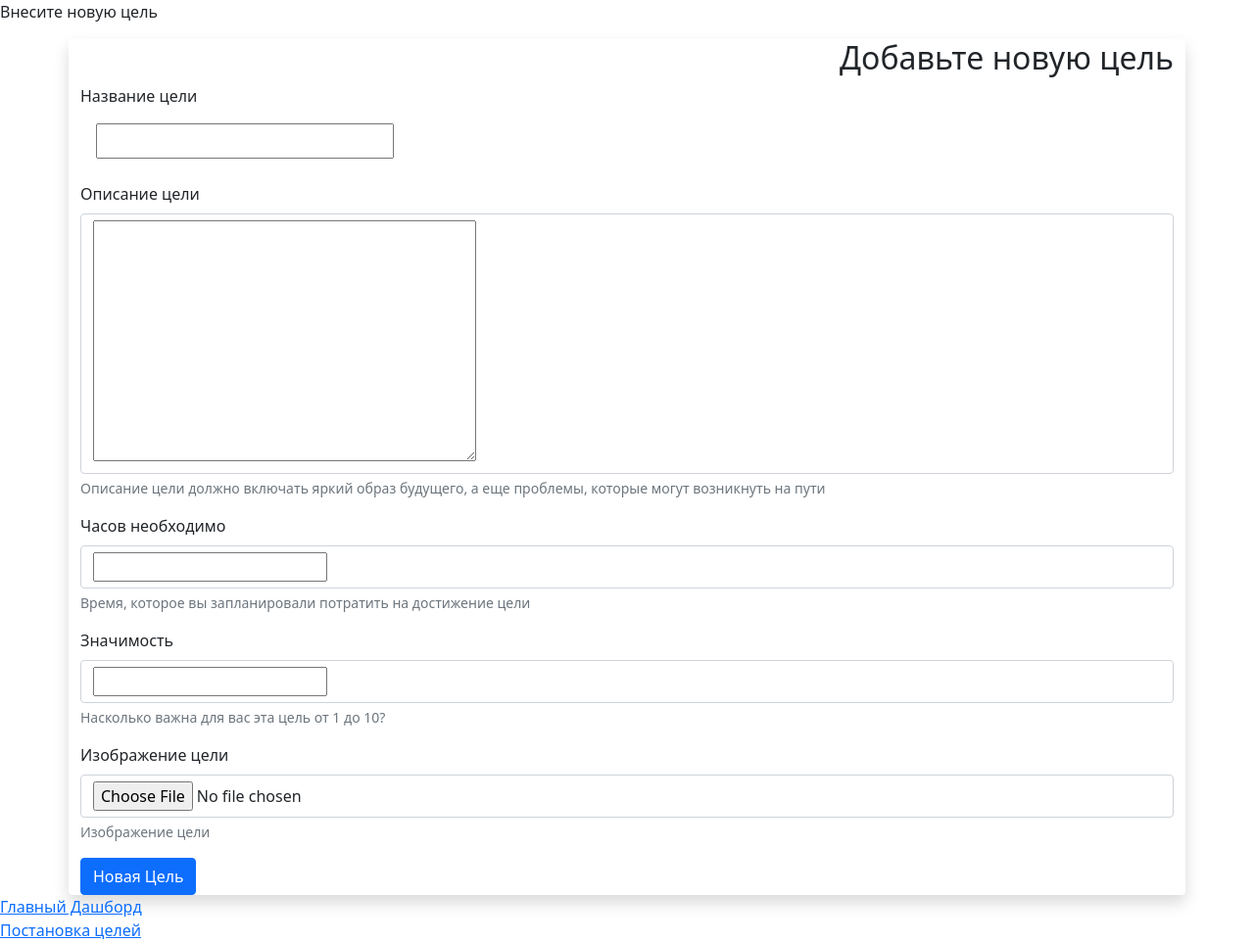
After one commit to AlexRussianPyth/gladwellproject, a Django app: page /set-goal in a window 1280 px wide. The commit adds this page. Shown: the whole page at 98% size. Run offline with Django 4.2, Linux system fonts and the light colour scheme.

Commit message:
create goal form added

```diff
--- a/gladwellproject/settings.py
+++ b/gladwellproject/settings.py
@@ -122,3 +122,6 @@ STATIC_URL = 'static/'
 # https://docs.djangoproject.com/en/4.0/ref/settings/#default-auto-field
 
 DEFAULT_AUTO_FIELD = 'django.db.models.BigAutoField'
+
+MEDIA_ROOT = BASE_DIR / "uploads"
+MEDIA_URL = "/user-media/"
--- /dev/null
+++ b/timerecord/forms.py
@@ -0,0 +1,8 @@
+from django import forms
+from .models import Goal
+
+class GoalForm(forms.ModelForm):
+    class Meta:
+        model = Goal
+        fields = "__all__"
+        exclude = ["slug", "created_at", "is_achieved"]
--- a/timerecord/models.py
+++ b/timerecord/models.py
@@ -5,14 +5,14 @@ from django.core.validators import MinValueValidator, MaxValueValidator
 
 class Goal(models.Model):
     name = models.CharField(max_length=100, verbose_name="Название цели", null=False, blank=False)
-    slug = models.SlugField(unique=True)
+    slug = models.SlugField()
     # MAKE TEST check slugify
-    description = models.TextField()
-    target_hours = models.IntegerField(validators=[MinValueValidator(1), MaxValueValidator(10000)])
-    rating = models.IntegerField(validators=[MinValueValidator(1), MaxValueValidator(10)])
+    description = models.TextField(verbose_name="Описание цели")
+    target_hours = models.IntegerField(validators=[MinValueValidator(1), MaxValueValidator(10000)], verbose_name="Часов необходимо")
+    rating = models.IntegerField(validators=[MinValueValidator(1), MaxValueValidator(10)], verbose_name="Значимость")
     created_at = models.DateTimeField(auto_now_add=True)
-    is_achieved = models.BooleanField(default=False)
-    image = models.ImageField(verbose_name="Изображение цели")
+    is_achieved = models.BooleanField(default=False, verbose_name="Достигнута")
+    image = models.ImageField(upload_to="images/%Y/%m/%d/", verbose_name="Изображение цели")
 
     def get_absolute_url(self):
         pass
--- a/timerecord/templates/timerecord/base.html
+++ b/timerecord/templates/timerecord/base.html
@@ -17,5 +17,7 @@
     {% block footer %}
     {% endblock %}
 
+    {% include 'timerecord/footer.html' %}
+
 </body>
 </html>
--- /dev/null
+++ b/timerecord/templates/timerecord/footer.html
@@ -0,0 +1,5 @@
+
+
+
+<div><a href="{% url 'homepage' %}">Главный Дашборд</a></div>
+<div><a href="{% url 'set-goal' %}">Постановка целей</a></div>
--- a/timerecord/templates/timerecord/homepage.html
+++ b/timerecord/templates/timerecord/homepage.html
@@ -10,6 +10,7 @@
     <strong>Success!</strong>
     Bootstrap 5 is now installed
 </div>
+
 <p>Content Here!</p>
 {% if all_objects %}
     {% for obj in all_objects %}
--- /dev/null
+++ b/timerecord/templates/timerecord/setgoal.html
@@ -0,0 +1,60 @@
+{% extends 'timerecord/base.html' %}
+{% block title %} {% endblock %}
+
+{% block content %}
+<p>Внесите новую цель</p>
+<!-- <div class="shadow p-3 mb-5 bg-body rounded">Regular shadow</div> -->
+<div class="container shadow bg-body rounded">
+
+    <!-- <div class="text-center display-5">Добавьте новую цель</div> -->
+    <div class="h2 text-end">Добавьте новую цель</div>
+
+<form action="" method="POST" enctype="multipart/form-data"> {% csrf_token %}
+
+    <div class="mb-3">
+        <label class="form-label">{{form.name.label}}</label>
+        <div class="form-control-lg">{{form.name}}</div>
+    </div>
+
+    <div class="mb-3">
+        <label class="form-label">{{form.description.label}}</label>
+        <div class="form-control">{{form.description}}</div>
+        <div id="passwordHelpBlock" class="form-text">
+            Описание цели должно включать яркий образ будущего, а еще проблемы, которые могут возникнуть на пути
+          </div>
+    </div>
+
+    <div class="mb-3">
+        <label class="form-label">{{form.target_hours.label}}</label>
+        <div class="form-control">{{form.target_hours}}</div>
+        <div id="hoursHelpBlock" class="form-text">
+            Время, которое вы запланировали потратить на достижение цели
+          </div>
+    </div>
+
+    <div class="mb-3">
+        <label class="form-label">{{form.rating.label}}</label>
+        <div class="form-control">{{form.rating}}</div>
+        <div class="form-text">
+            Насколько важна для вас эта цель от 1 до 10?
+          </div>
+    </div>
+
+    <div class="mb-3">
+        <label class="form-label">{{form.image.label}}</label>
+        <div class="form-control">{{form.image}}</div>
+        <div class="form-text">
+            Изображение цели
+          </div>
+    </div>
+
+    <button type="submit" class="btn btn-primary">Новая Цель</button>
+
+</form>
+
+</div>
+
+
+
+
+{% endblock %}
--- a/timerecord/urls.py
+++ b/timerecord/urls.py
@@ -1,6 +1,7 @@
 from django.urls import path
-from .views import homepage_view
+from .views import homepage_view, set_goal_view
 
 urlpatterns = [
-    path("", homepage_view, name="homepage")
+    path("", homepage_view, name="homepage"),
+    path("set-goal", set_goal_view, name="set-goal"),
 ]
--- /dev/null
+++ b/timerecord/utils.py
@@ -0,0 +1,4 @@
+def handle_uploaded_file(file):
+    with open("temp/image.jpg", "wb+") as destination:
+        for chunk in file.chunks():
+            destination.write(chunk)
--- a/timerecord/views.py
+++ b/timerecord/views.py
@@ -1,5 +1,8 @@
-from django.shortcuts import render
+from django.shortcuts import render, redirect
 from .models import Goal
+from .forms import GoalForm
+from .utils import handle_uploaded_file
+from django.http import HttpResponse, HttpResponseRedirect
 # Create your views here.
 
 def homepage_view(request):
@@ -11,3 +14,22 @@ def homepage_view(request):
     }
 
     return render(request, 'timerecord/homepage.html', context)
+
+def set_goal_view(request):
+
+    form = GoalForm()
+
+    context = {
+        "form" : form
+        }
+
+    if request.method == "POST":
+        form = GoalForm(request.POST, request.FILES)
+        if form.is_valid():
+            # handle_uploaded_file(request.FILES['image'])
+            form.save()
+            return redirect('homepage')
+        else:
+            raise Exception("Форма невалидна")
+
+    return render(request, 'timerecord/setgoal.html', context)
```
Also changed, not shown: coding_400x267-1.jpg (deleted), coding_400x267-1_QOxzsVA.jpg (deleted), db.sqlite3, timerecord/migrations/0003_alter_goal_image.py (added), timerecord/migrations/0004_alter_goal_description_alter_goal_is_achieved_and_more.py (added), timerecord/migrations/0005_alter_goal_slug.py (added), uploads/images/2022/02/19/tesla-roadster_large.jpg (added).
